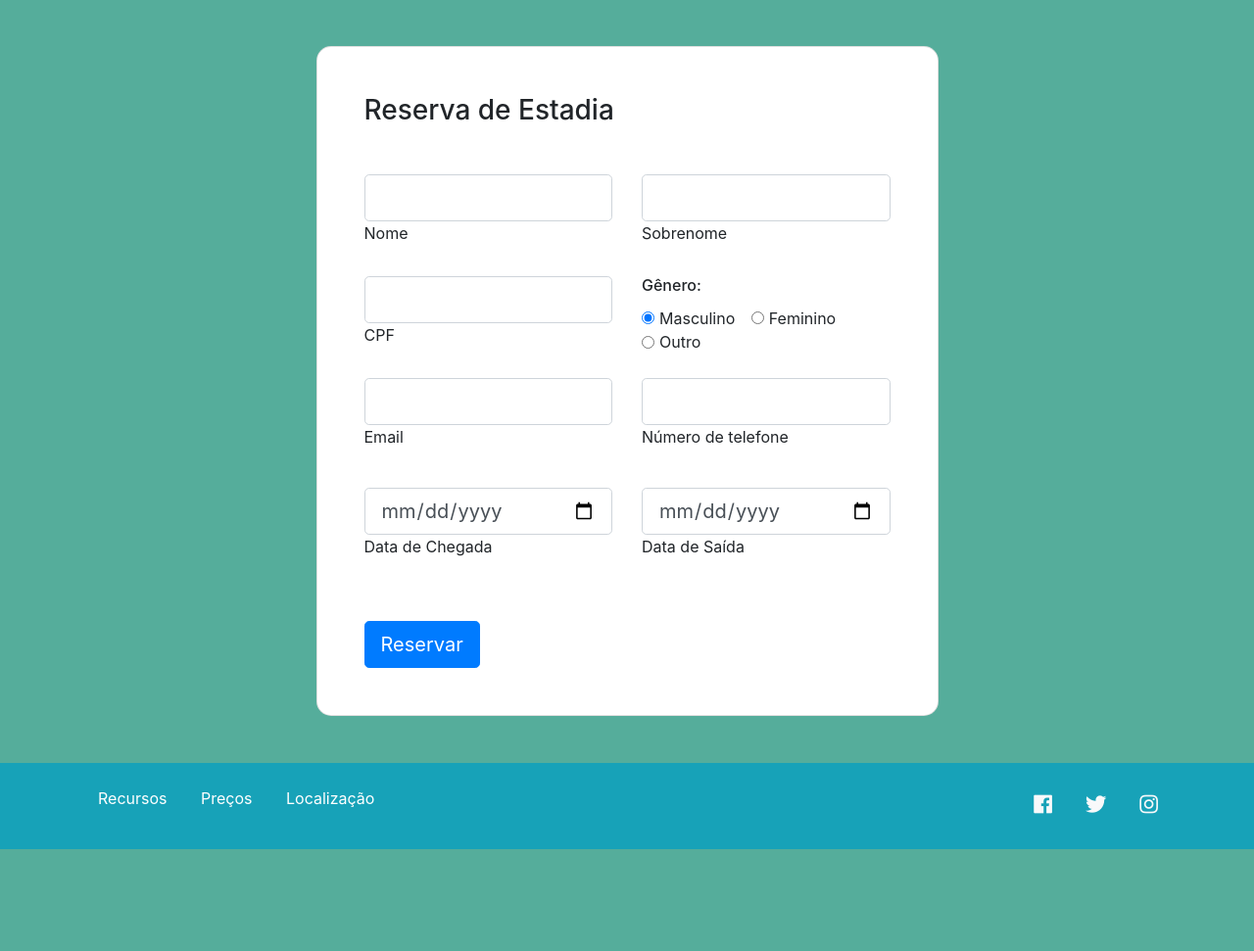
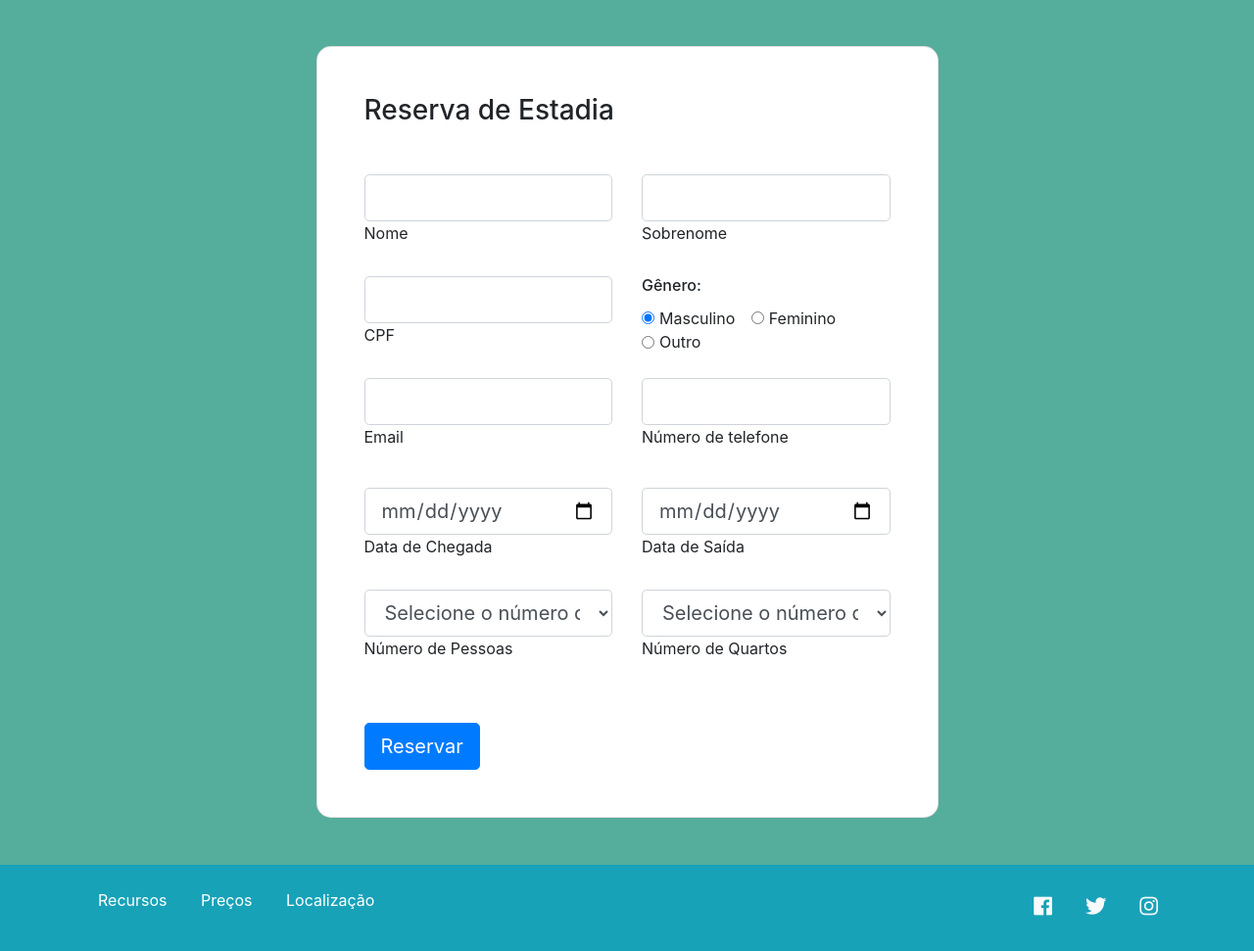
Before and after one commit to Noobz1n/trabalhoCaribeHotel, a PHP site: page /cadastro.php in a window 1280 px wide. Shown: the part 127-1098 px from the top of the page at 98% size. Before the commit the page ends 994 px from the top, so only its background shows below. Run offline with PHP 8.4, Linux system fonts and the light colour scheme; some libraries are stand-ins or nearby versions.

Commit message:
numero de pessoas e de quartos

```diff
--- a/cadastro.php
+++ b/cadastro.php
@@ -138,6 +138,34 @@
                       </div>
                     </div>
 
+                    <div class="row">
+                      <div class="col-md-6 mb-4">
+                        <div class="form-outline">
+                          <select id="numPessoas" class="form-control form-control-lg">
+                            <option value="" disabled selected>Selecione o número de pessoas</option>
+                            <option value="1">1 Pessoa</option>
+                            <option value="2">2 Pessoas</option>
+                            <option value="3">3 Pessoas</option>
+                            <option value="4">4 Pessoas</option>
+                            <option value="5">5 Pessoas</option>
+                          </select>
+                          <label class="form-label" for="numPessoas">Número de Pessoas</label>
+                        </div>
+                      </div>
+                      <div class="col-md-6 mb-4">
+                        <div class="form-outline">
+                          <select id="numQuartos" class="form-control form-control-lg">
+                            <option value="" disabled selected>Selecione o número de quartos</option>
+                            <option value="1">1 Quarto</option>
+                            <option value="2">2 Quartos</option>
+                            <option value="3">3 Quartos</option>
+                            <option value="4">4 Quartos</option>
+                          </select>
+                          <label class="form-label" for="numQuartos">Número de Quartos</label>
+                        </div>
+                      </div>
+                    </div>
+
                     <div class="mt-4 pt-2">
                       <input class="btn btn-primary btn-lg" type="submit" value="Reservar">
                     </div>
@@ -148,7 +176,7 @@
         </div>
       </div>
     </div>
-</section>
+  </section>
 
 <footer class="mt-6 bg-info text-white py-4">
   <div class="container">
```
